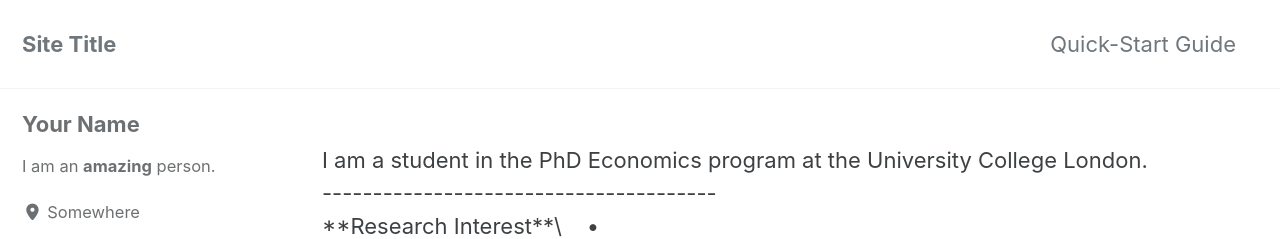
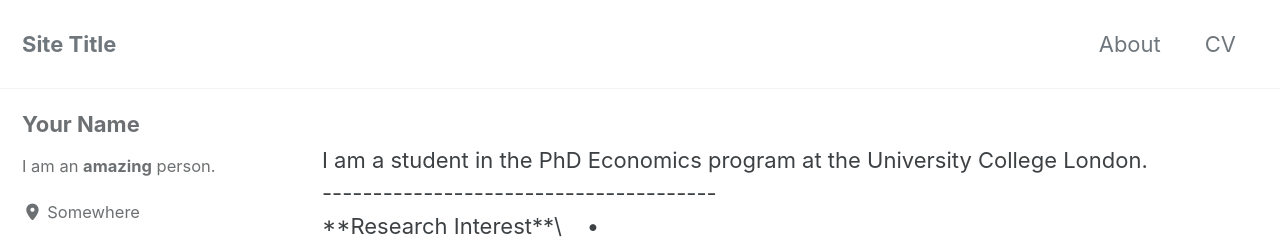
Before and after one commit to ziyupeterjiang/ziyupeterjiang.github.io, a Jekyll site: the page built from index.html, in a window 1280 px wide. Shown: the top 239 px of the page. Built offline with Jekyll 4.4.1, drawn with Linux system fonts in a browser that asks for light colours; cached includes are drawn as plain includes; the list of posts is cut into pages by our own code.

Commit message:
Update navigation.yml

```diff
--- a/_data/navigation.yml
+++ b/_data/navigation.yml
@@ -1,7 +1,11 @@
 # main links
 main:
-  - title: "Quick-Start Guide"
-    url: https://mmistakes.github.io/minimal-mistakes/docs/quick-start-guide/
+  - title: "About"
+    url: /
+  - title: "CV"
+    url: /cv/
+  # - title: "Quick-Start Guide"
+  #   url: https://mmistakes.github.io/minimal-mistakes/docs/quick-start-guide/
   # - title: "About"
   #   url: https://mmistakes.github.io/minimal-mistakes/about/
   # - title: "Sample Posts"
```
